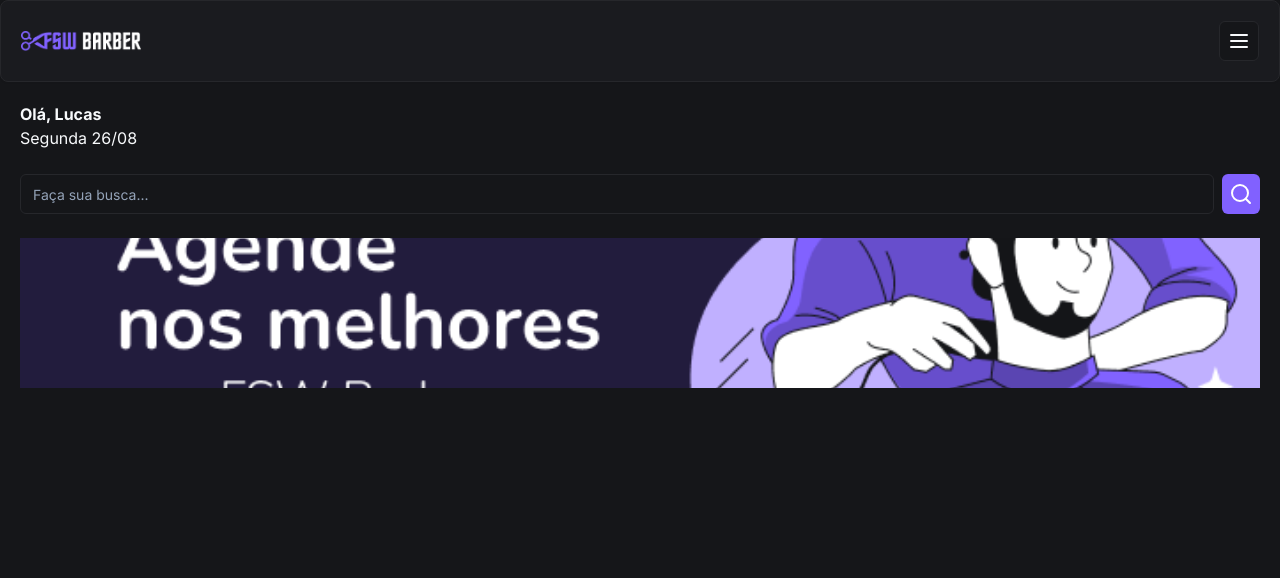
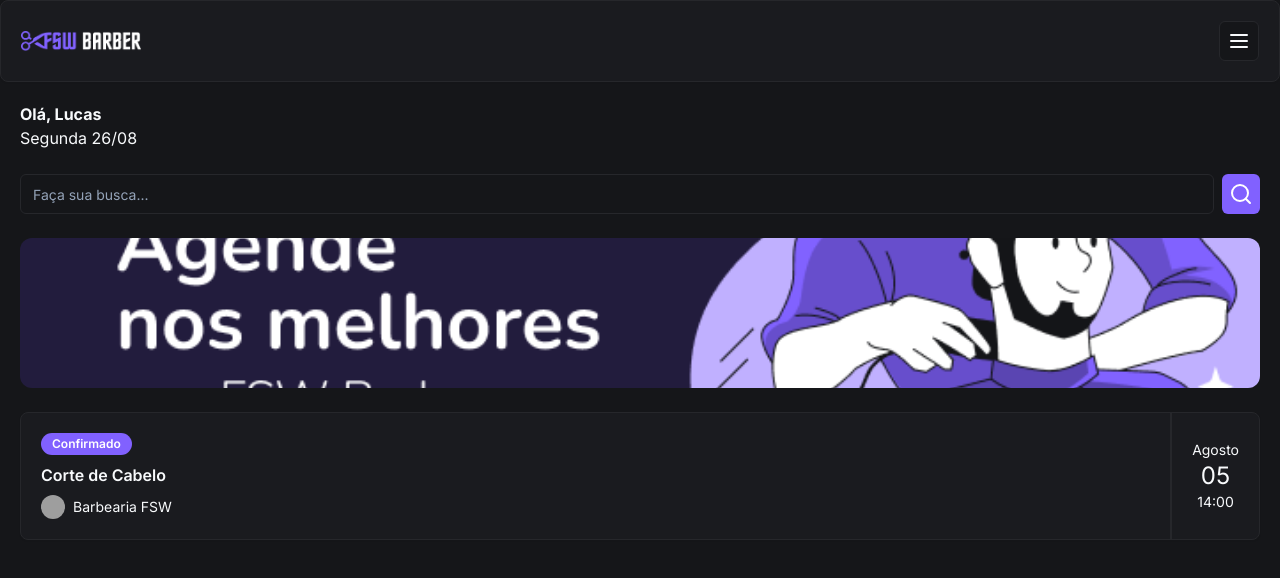
Before and after one commit to oliveiraalucaas/fswbarber, a Next.js app: page / in a window 1280 px wide. Shown: the top 578 px of the page. Built offline with nearby package versions, Linux system fonts and the light colour scheme; grey boxes are pictures that could not be loaded.

Commit message:
feat: add booking items

```diff
--- /dev/null
+++ b/app/_components/ui/avatar.tsx
@@ -0,0 +1,50 @@
+"use client"
+
+import * as React from "react"
+import * as AvatarPrimitive from "@radix-ui/react-avatar"
+
+import { cn } from "@/app/_lib/utils"
+
+const Avatar = React.forwardRef<
+  React.ElementRef<typeof AvatarPrimitive.Root>,
+  React.ComponentPropsWithoutRef<typeof AvatarPrimitive.Root>
+>(({ className, ...props }, ref) => (
+  <AvatarPrimitive.Root
+    ref={ref}
+    className={cn(
+      "relative flex h-10 w-10 shrink-0 overflow-hidden rounded-full",
+      className,
+    )}
+    {...props}
+  />
+))
+Avatar.displayName = AvatarPrimitive.Root.displayName
+
+const AvatarImage = React.forwardRef<
+  React.ElementRef<typeof AvatarPrimitive.Image>,
+  React.ComponentPropsWithoutRef<typeof AvatarPrimitive.Image>
+>(({ className, ...props }, ref) => (
+  <AvatarPrimitive.Image
+    ref={ref}
+    className={cn("aspect-square h-full w-full", className)}
+    {...props}
+  />
+))
+AvatarImage.displayName = AvatarPrimitive.Image.displayName
+
+const AvatarFallback = React.forwardRef<
+  React.ElementRef<typeof AvatarPrimitive.Fallback>,
+  React.ComponentPropsWithoutRef<typeof AvatarPrimitive.Fallback>
+>(({ className, ...props }, ref) => (
+  <AvatarPrimitive.Fallback
+    ref={ref}
+    className={cn(
+      "flex h-full w-full items-center justify-center rounded-full bg-muted",
+      className,
+    )}
+    {...props}
+  />
+))
+AvatarFallback.displayName = AvatarPrimitive.Fallback.displayName
+
+export { Avatar, AvatarImage, AvatarFallback }
--- /dev/null
+++ b/app/_components/ui/badge.tsx
@@ -0,0 +1,36 @@
+import * as React from "react"
+import { cva, type VariantProps } from "class-variance-authority"
+
+import { cn } from "@/app/_lib/utils"
+
+const badgeVariants = cva(
+  "inline-flex items-center rounded-full border px-2.5 py-0.5 text-xs font-semibold transition-colors focus:outline-none focus:ring-2 focus:ring-ring focus:ring-offset-2",
+  {
+    variants: {
+      variant: {
+        default:
+          "border-transparent bg-primary text-primary-foreground hover:bg-primary/80",
+        secondary:
+          "border-transparent bg-secondary text-secondary-foreground hover:bg-secondary/80",
+        destructive:
+          "border-transparent bg-destructive text-destructive-foreground hover:bg-destructive/80",
+        outline: "text-foreground",
+      },
+    },
+    defaultVariants: {
+      variant: "default",
+    },
+  },
+)
+
+export interface BadgeProps
+  extends React.HTMLAttributes<HTMLDivElement>,
+    VariantProps<typeof badgeVariants> {}
+
+function Badge({ className, variant, ...props }: BadgeProps) {
+  return (
+    <div className={cn(badgeVariants({ variant }), className)} {...props} />
+  )
+}
+
+export { Badge, badgeVariants }
--- a/app/page.tsx
+++ b/app/page.tsx
@@ -3,6 +3,9 @@
 import { Button } from "./_components/ui/button"
 import { Input } from "./_components/ui/input"
 import Image from "next/image"
+import { Badge } from "./_components/ui/badge"
+import { Card, CardContent } from "./_components/ui/card"
+import { Avatar, AvatarImage } from "./_components/ui/avatar"
 
 const Home = () => {
   return (
@@ -13,19 +16,47 @@
         <h2 className="text-xL font-bold">Olá, Lucas</h2>
         <p>Segunda 26/08</p>
 
+        {/*texto */}
         <div className="mt-6 flex items-center gap-2">
           <Input placeholder="Faça sua busca..." />
           <Button size="icon">
             <SearchIcon />
           </Button>
         </div>
+
+        {/*Imagem*/}
         <div className="relative mt-6 h-[150px] w-full">
           <Image
             alt="Agende nos melhores com FSW Barber"
             src="/banner-01.png"
             fill
-            className="rounded-xL object-cover"
+            className="rounded-xl object-cover"
           />
+        </div>
+        <div>
+          {/*agendamentp*/}
+          <Card className="mt-6">
+            <CardContent className="flex justify-between p-0">
+              {/*Esquerda*/}
+              <div className="flex flex-col gap-2 py-5 pl-5">
+                <Badge className="w-fit">Confirmado</Badge>
+                <h3 className="font-semibold">Corte de Cabelo</h3>
+
+                <div className="flex items-center gap-2">
+                  <Avatar className="h-6 w-6">
+                    <AvatarImage src="https://utfs.io/f/c97a2dc9-cf62-468b-a851-bfd2bdde775f-16p.png" />
+                  </Avatar>
+                  <p className="text-sm">Barbearia FSW</p>
+                </div>
+              </div>
+              {/*Direita */}
+              <div className="flex flex-col items-center justify-center border-l-2 border-solid px-5">
+                <p className="text-sm">Agosto</p>
+                <p className="text-2xl">05</p>
+                <p className="text-sm">14:00</p>
+              </div>
+            </CardContent>
+          </Card>
         </div>
       </div>
     </div>
--- a/package.json
+++ b/package.json
@@ -14,6 +14,7 @@
   },
   "dependencies": {
     "@prisma/client": "^5.18.0",
+    "@radix-ui/react-avatar": "^1.1.0",
     "@radix-ui/react-slot": "^1.1.0",
     "autoprefixer": "^10.4.20",
     "class-variance-authority": "^0.7.0",
```
Also changed, not shown: 1 other file (tests, documents, lock files or other folders).
